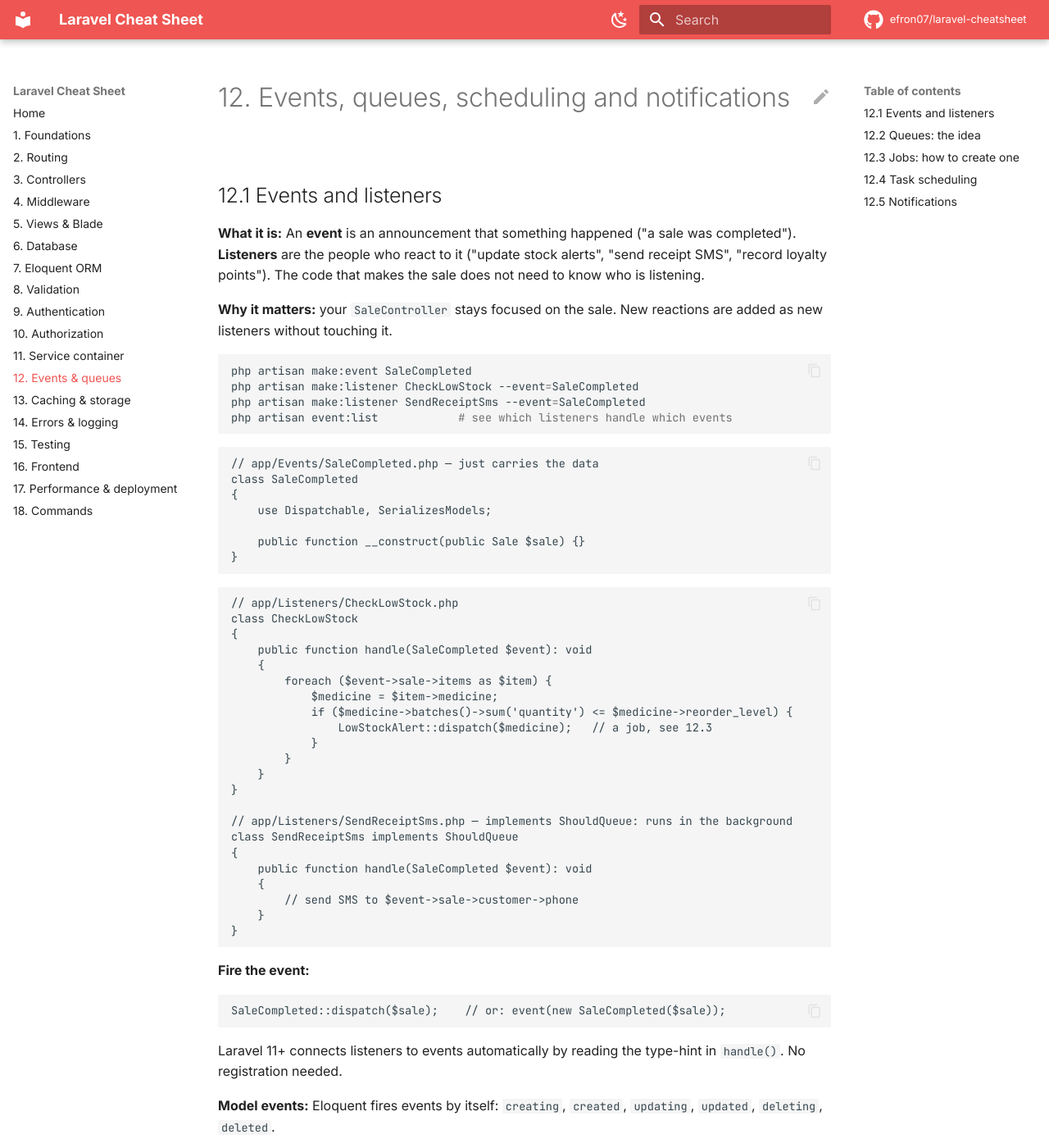
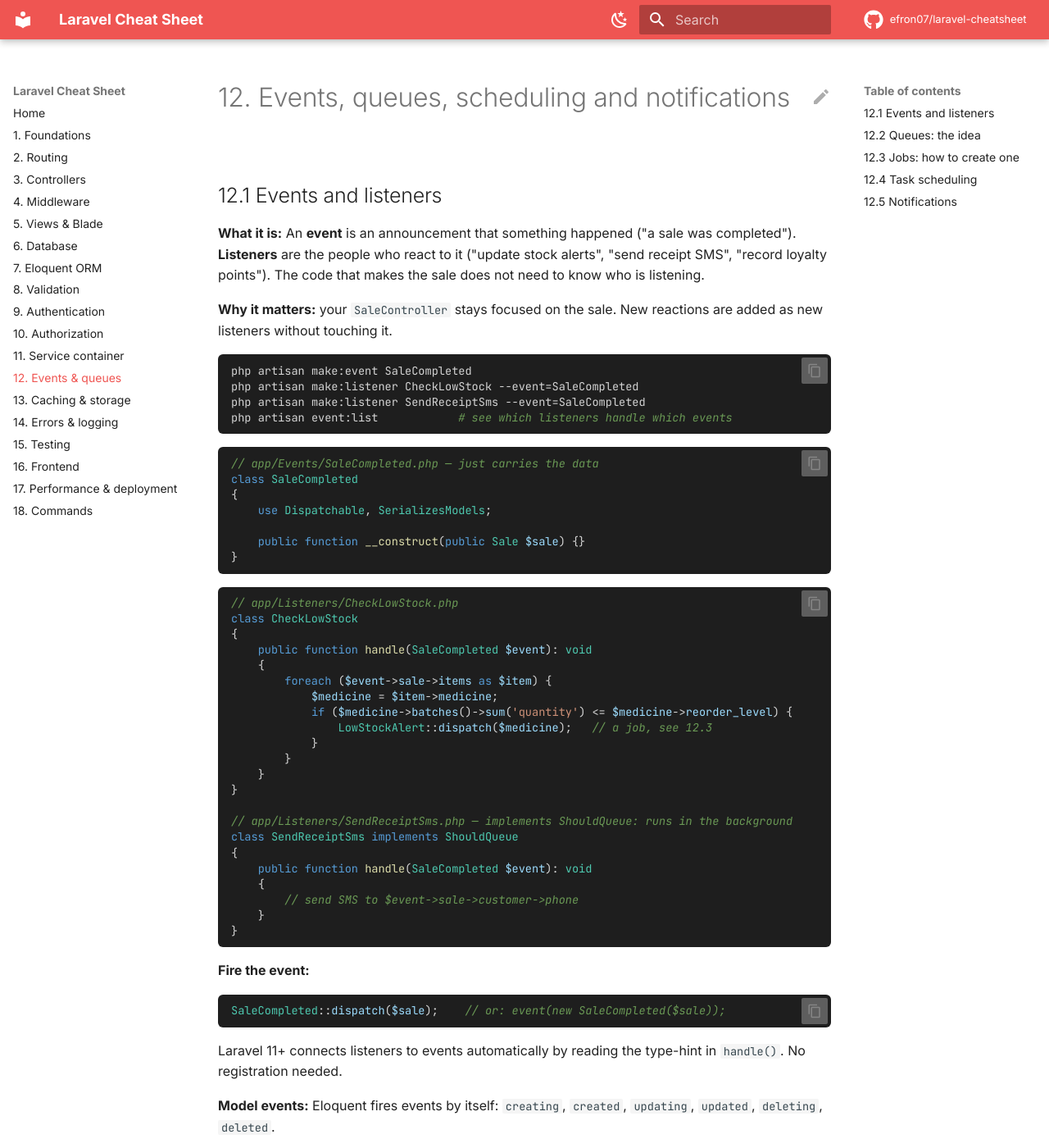
Before and after one commit to efron07/laravel-cheatsheet, an MkDocs documentation site: the page built from docs/12-events-queues.md, in a window 1280 px wide and 1400 px high. Shown: the whole window at 82% size. Built offline with MkDocs 1.6.1 and Material for MkDocs 9.7.7, drawn with Linux system fonts in a browser that asks for light colours; comment, search, counter and statistics services are not loaded; some of the changed text lies outside the part shown.

Commit message:
Style code blocks with VS Code Dark+ colours and highlight inline PHP
Co-Authored-By: Claude Opus 5.5 <noreply@anthropic.com>

```diff
--- a/docs/stylesheets/extra.css
+++ b/docs/stylesheets/extra.css
@@ -2,3 +2,36 @@
 .md-typeset .highlight .err { color: inherit; background: none; border: none; }
 /* Slightly wider content area for code-heavy pages */
 .md-grid { max-width: 1440px; }
+
+/* Code blocks: VS Code "Dark+" colours, in both light and dark mode */
+.md-typeset .highlight {
+  --md-code-fg-color: #d4d4d4;
+  --md-code-bg-color: #1e1e1e;
+  --md-code-hl-color: #264f78;
+  --md-code-hl-color--light: #264f7866;
+  --md-code-hl-keyword-color: #569cd6;
+  --md-code-hl-string-color: #ce9178;
+  --md-code-hl-number-color: #b5cea8;
+  --md-code-hl-comment-color: #6a9955;
+  --md-code-hl-function-color: #dcdcaa;
+  --md-code-hl-constant-color: #4fc1ff;
+  --md-code-hl-special-color: #d7ba7d;
+  --md-code-hl-name-color: #d4d4d4;
+  --md-code-hl-variable-color: #9cdcfe;
+  --md-code-hl-operator-color: #d4d4d4;
+  --md-code-hl-punctuation-color: #d4d4d4;
+  --md-code-hl-generic-color: #d4d4d4;
+}
+.md-typeset .highlight pre > code { border-radius: 6px; }
+
+/* Finer token colours than the theme's defaults */
+.md-typeset .highlight :is(.nv, .vi, .vc, .vg, .na) { color: #9cdcfe; }  /* $variables, ->properties */
+.md-typeset .highlight :is(.nc, .nn, .nx, .kt) { color: #4ec9b0; }       /* classes, namespaces, types */
+.md-typeset .highlight :is(.nf, .fm, .nb) { color: #dcdcaa; }            /* functions, builtins */
+.md-typeset .highlight .nt { color: #569cd6; }                           /* HTML tags */
+.md-typeset .highlight :is(.c, .c1, .cm, .cs, .sd) { font-style: italic; }
+
+/* Copy button and scrollbar stay visible on the dark background */
+.md-typeset .highlight :is(.md-code__button, .md-clipboard) { color: #858585; }
+.md-typeset .highlight :is(.md-code__button, .md-clipboard):hover { color: #d4d4d4; }
+.md-typeset .highlight pre > code { scrollbar-color: #424242 transparent; }
--- a/mkdocs.yml
+++ b/mkdocs.yml
@@ -56,6 +56,12 @@ markdown_extensions:
       permalink: true
   - pymdownx.highlight:
       anchor_linenums: true
+      # Highlight PHP snippets that don't start with <?php
+      extend_pygments_lang:
+        - name: php
+          lang: php
+          options:
+            startinline: true
   - pymdownx.inlinehilite
   - pymdownx.superfences
   - pymdownx.details
```
